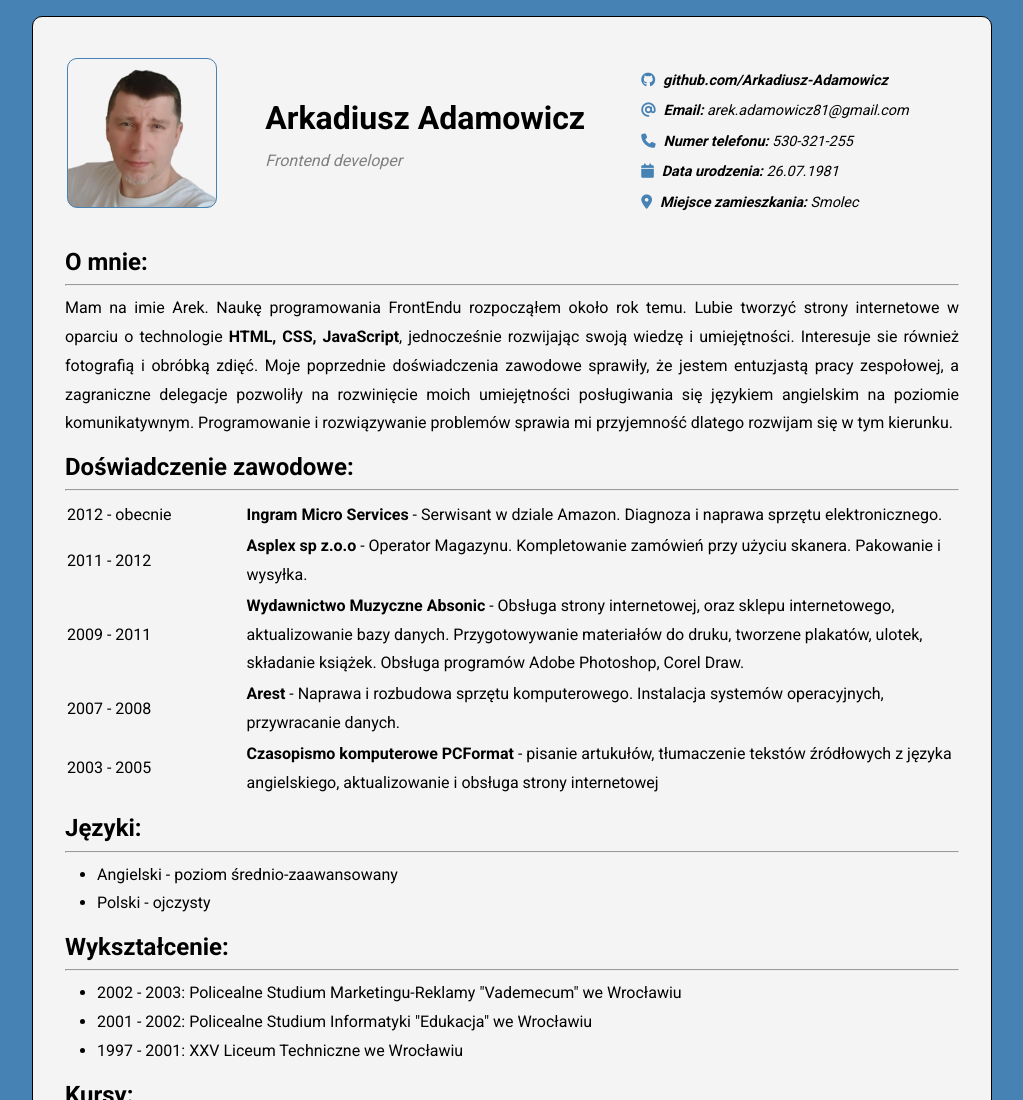
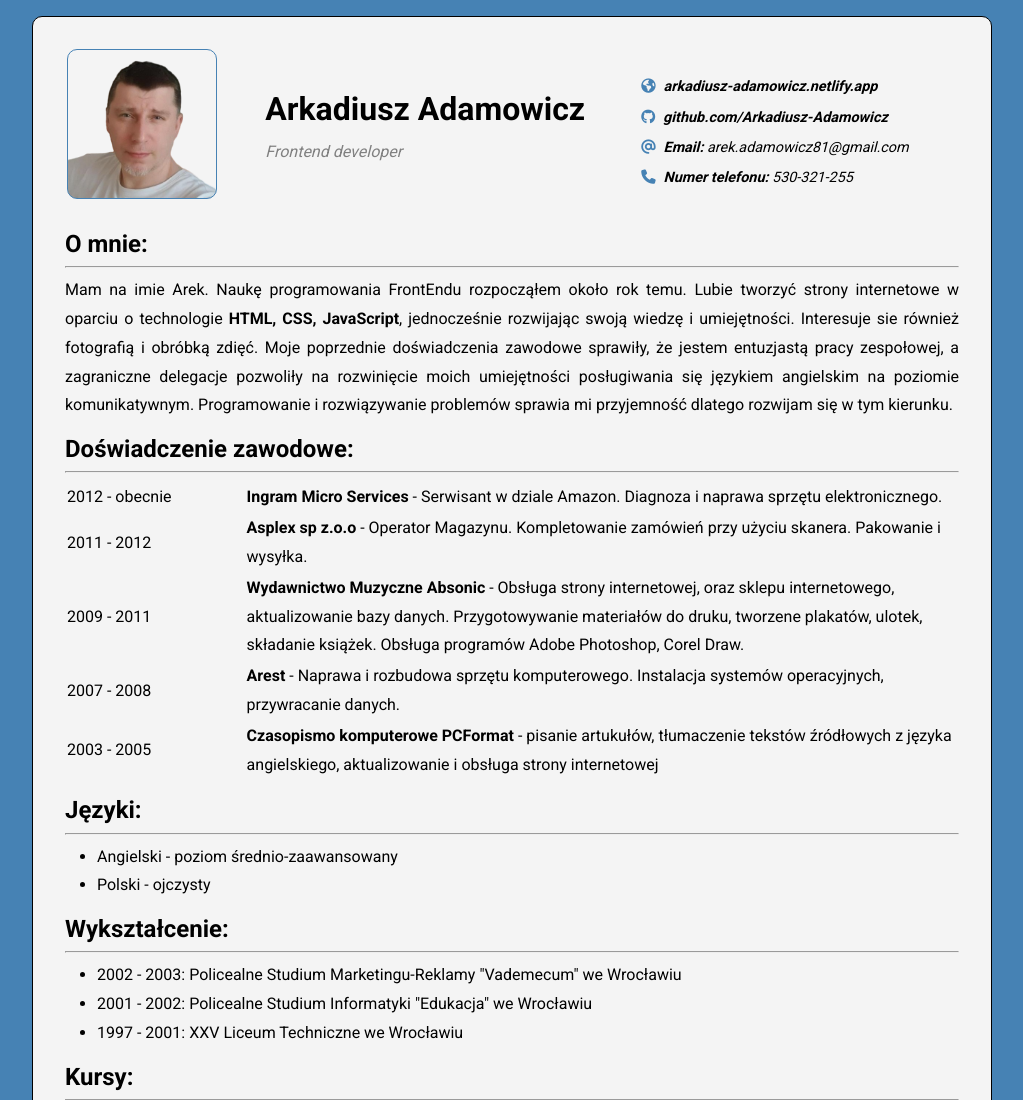
Before and after one commit to Arkadiusz-Adamowicz/CV, a plain HTML site: page index.html in a window 1280 px wide. Shown: the top 1100 px of the page, without its empty margins (128-1151 px from the left). Drawn offline with Linux system fonts and the light colour scheme.

Commit message:
Add files via upload

```diff
--- a/index.html
+++ b/index.html
@@ -24,13 +24,14 @@
       </div>
       <adress>
         <ul class="contact">
+          <li><a href="https://arkadiusz-adamowicz.netlify.app/" target="_blank"><i
+                class="fa-solid fa-earth-americas"></i></i></i><b>arkadiusz-adamowicz.netlify.app</b></a></li>
           <li><a href="https://github.com/Arkadiusz-Adamowicz" target="_blank"><i
                 class="fab fa-github"></i><b>github.com/Arkadiusz-Adamowicz</b></a></li>
           <li><a href="mailto:arek.adamowicz@gmail.com"><i class="fa-solid fa-at"></i><b>Email:
               </b>arek.adamowicz81@gmail.com</a></li>
           <li><a href="tel:530-321-255"><i class="fa-solid fa-phone"></i><b>Numer telefonu: </b> 530-321-255</a></li>
-          <li><i class="fa-solid fa-calendar"></i><b>Data urodzenia: </b>26.07.1981</li>
-          <li><i class="fa-solid fa-location-dot"></i><b>Miejsce zamieszkania: </b>Smolec</li>
+          <li>
         </ul>
       </adress>
     </header>
```
